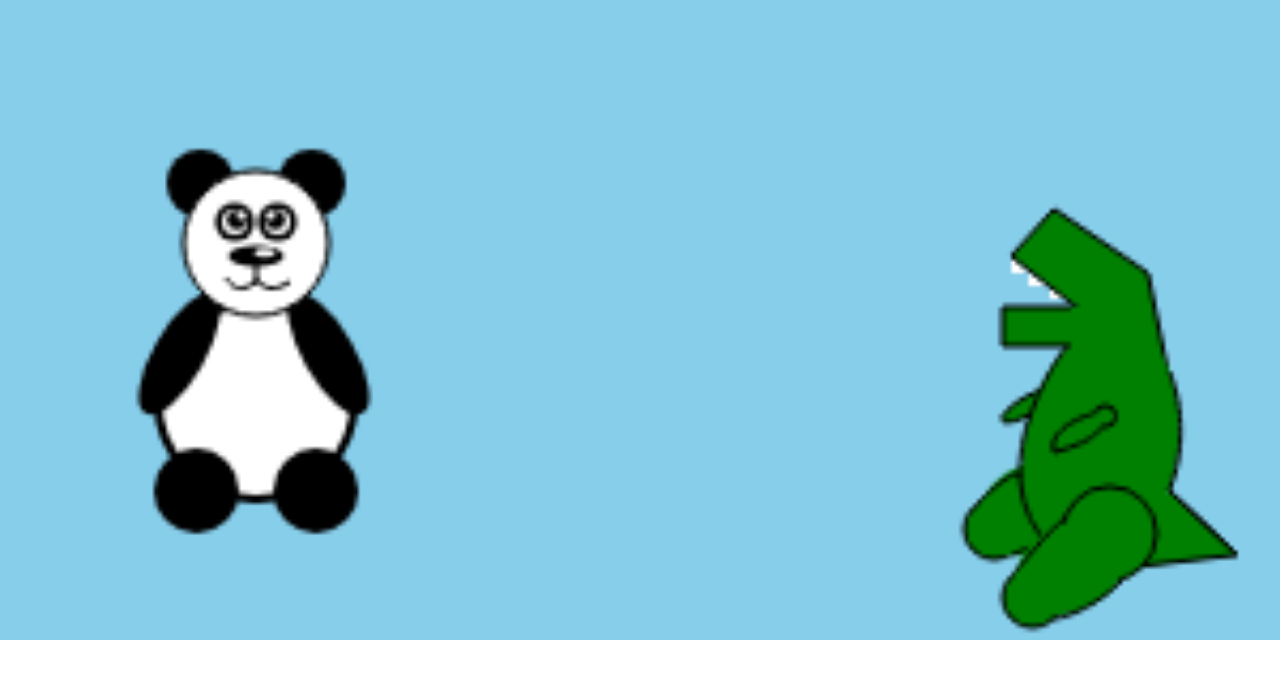
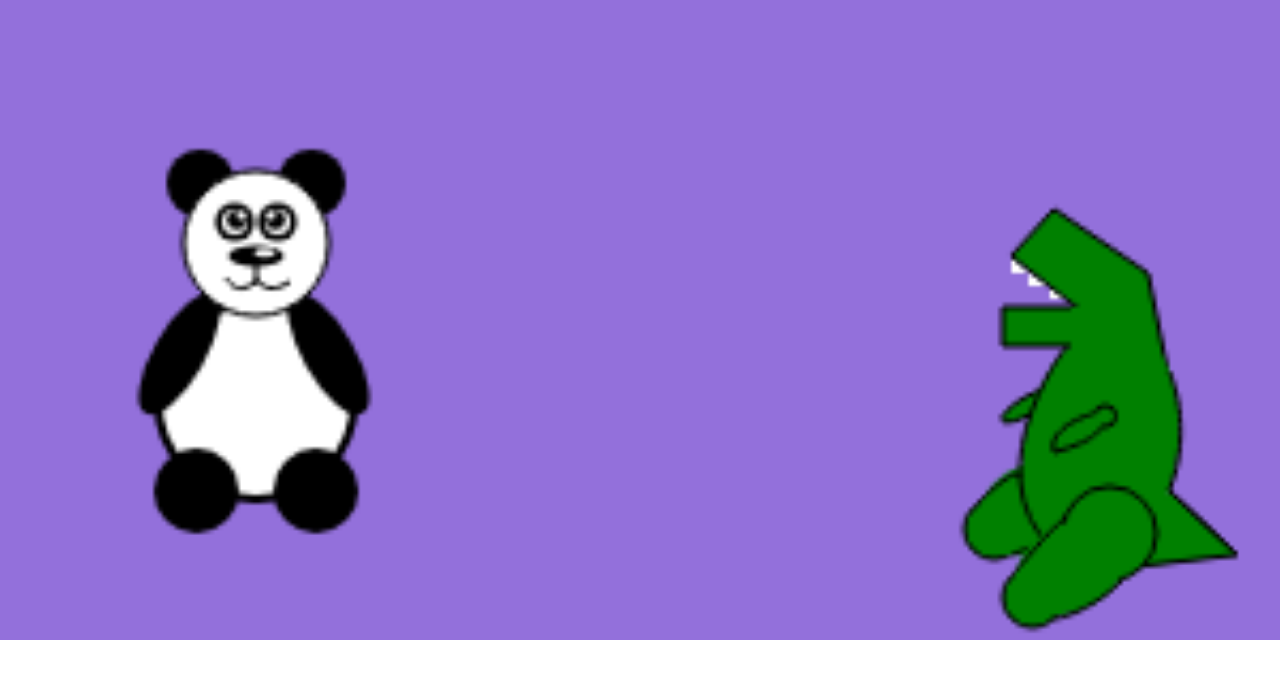
Before and after one commit to Beckster6211/canvas-js-react, a React (Create React App) app: page / in a window 1280 px wide. Shown: the top 678 px of the page. Built offline with nearby package versions, Linux system fonts and the light colour scheme.

Commit message:
background colour changed

```diff
--- a/src/components/pandaTrex/pandaTrex.js
+++ b/src/components/pandaTrex/pandaTrex.js
@@ -45,7 +45,7 @@ function PandaTrex() {
     //background
     context.beginPath();
     context.rect(0, 0, 2000, 1000);
-    context.fillStyle = "skyBlue";
+    context.fillStyle = "mediumPurple";
     context.fill();
     context.closePath();
 
```
